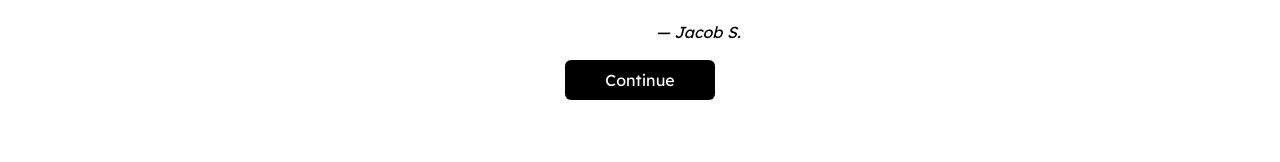
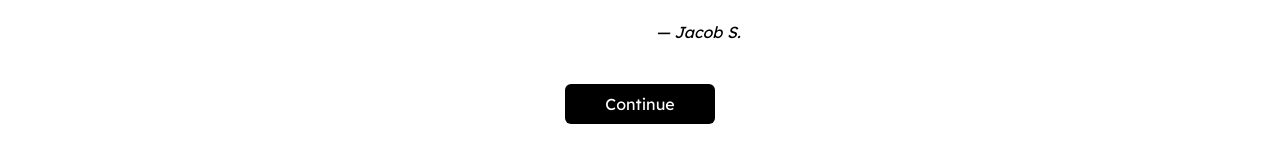
Before and after one commit to nikamaish/Aeonaxy_React_Tailwind, a React (Create React App) app: page /waypage in a window 1280 px wide. Shown: the part 332-494 px from the top of the page. Built offline with nearby package versions, Linux system fonts and the light colour scheme.

Commit message:
:rocket all done

```diff
--- a/src/components/WayPage/WayPage.jsx
+++ b/src/components/WayPage/WayPage.jsx
@@ -41,7 +41,7 @@ const WayPage = () => {
             </div>
 
 
-            <button className="bg-black text-white p-2 px-10 mb-2 rounded-md " onClick={handleContinue}>Continue</button>
+            <button className="bg-black text-white p-2 px-10 mt-6 mb-2 rounded-md " onClick={handleContinue}>Continue</button>
 
         </div>
     );
```
